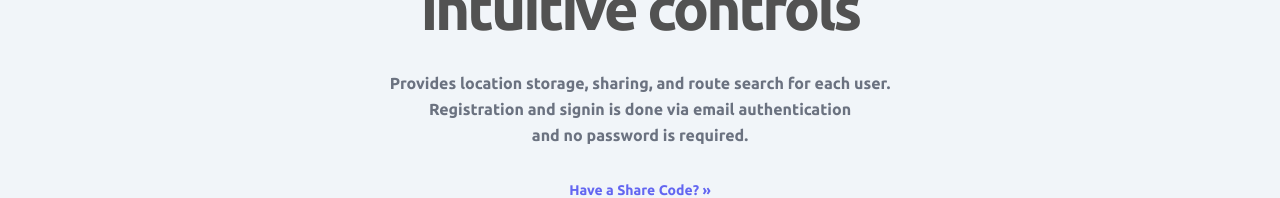
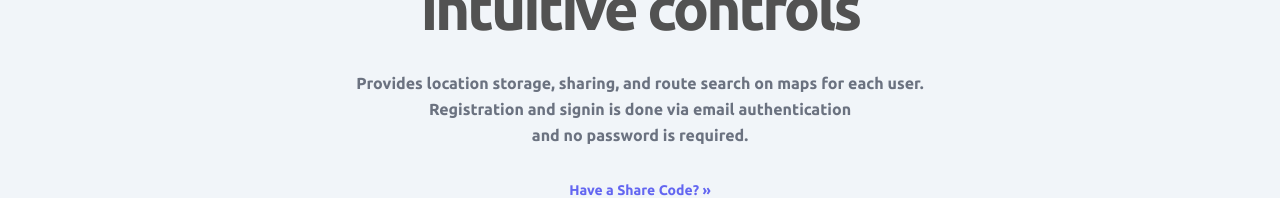
Before and after one commit to mitsu3s/placekeeper, a Next.js app: page / in a window 1280 px wide. Shown: the part 382-580 px from the top of the page. Built offline with nearby package versions, Linux system fonts and the light colour scheme; no server answers.

Commit message:
Update index.tsx

```diff
--- a/pages/index.tsx
+++ b/pages/index.tsx
@@ -113,7 +113,7 @@ const Home: NextPage = () => {
                 </div>
             </header>
             <section>
-                <div className="px-4 py-12 mx-auto max-w-7xl sm:px-6 md:px-12 lg:px-24 lg:py-[72px]">
+                <div className="px-4 py-12 mx-auto max-w-7xl sm:px-6 md:px-12 lg:px-24 lg:py-[72px] bg-slate-100">
                     <div className="flex flex-col w-full mb-12 text-center">
                         <div className="inline-flex items-center justify-center flex-shrink-0 w-20 h-20 mx-auto mb-5 rounded-full"></div>
                         <h1 className="max-w-5xl text-3xl font-bold leading-none tracking-tighter text-neutral-600 md:text-5xl lg:text-6xl lg:max-w-7xl">
@@ -122,7 +122,8 @@ const Home: NextPage = () => {
                         </h1>
 
                         <p className="max-w-xl mx-auto mt-8 text-base leading-relaxed text-center text-gray-500">
-                            Provides location storage, sharing, and route search for each user.
+                            Provides location storage, sharing, and route search on maps for each
+                            user.
                             <br />
                             Registration and signin is done via email authentication <br />
                             and no password is required.
```
